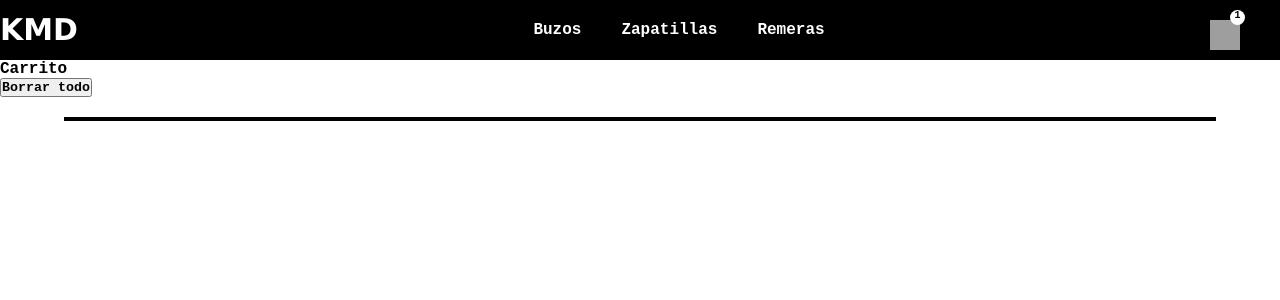
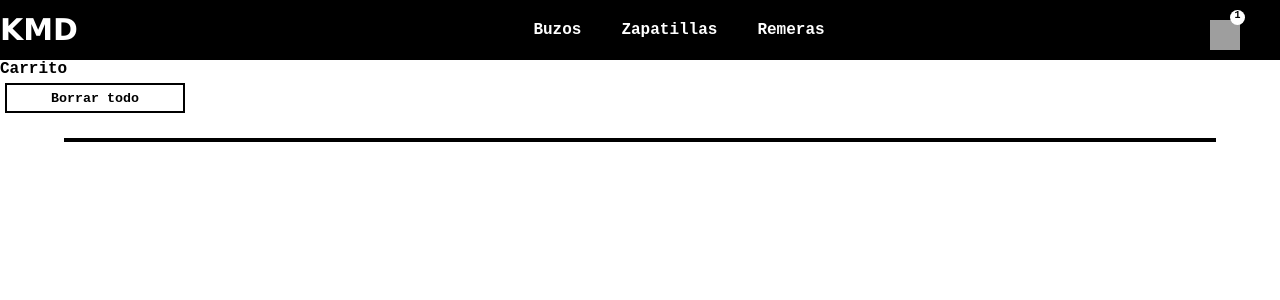
Before and after one commit to MatiSalda/React-CH, a React (Create React App) app: page /cart in a window 1280 px wide. Shown: the top 300 px of the page. Built offline with nearby package versions, Linux system fonts and the light colour scheme; grey boxes are pictures that could not be loaded.

Commit message:
estilos y funcionalidad

```diff
--- a/public/index.html
+++ b/public/index.html
@@ -8,8 +8,7 @@
     <meta
       name="description"
       content="Web site created using create-react-app"/>
-    <link rel="apple-touch-icon" href="%PUBLIC_URL%/logo192.png" />
-    <link rel="manifest" href="%PUBLIC_URL%/manifest.json" />
+
 
     <title>Tienda KMD</title>
   </head>
--- a/src/App.css
+++ b/src/App.css
@@ -293,6 +293,7 @@ p:link, p:visited, p:active{
 
 .containerCarrito{
   width: 90%;
+
   border: 2px solid black;
   display: flex;
   margin: 20px auto;
@@ -320,3 +321,25 @@ p:link, p:visited, p:active{
   width: 90%;
   background-color: black;
 }
+
+.borrarProducto{
+  background-color: white;
+  border: 2px black solid;
+  font-style: none;
+  height: 30px;
+  width: 180px;
+  margin: 5px;
+  cursor: pointer;
+  transition: all .2s;
+}
+
+.borrarTodo{
+  background-color: white;
+  border: 2px black solid;
+  font-style: none;
+  height: 30px;
+  width: 180px;
+  margin: 5px;
+  cursor: pointer;
+  transition: all .2s;
+}
--- a/src/components/cart.js
+++ b/src/components/cart.js
@@ -1,11 +1,13 @@
 import {CartContext } from "./cartContext"
 import { useContext } from "react"
+
 const Cart = () => {
     const {cartList,clear,removeItem} = useContext(CartContext);
+
     return (
         <>
         <p>Carrito</p>
-            <button onClick={clear}>Borrar todo</button>
+            <button className="borrarTodo" onClick={clear}>Borrar todo</button>
         <div className="containerCarrito">
 
 
@@ -14,11 +16,10 @@ const Cart = () => {
             <div className="cajaCarrito">
                 <div className="nombreProducto">{item.nombre}</div>
                     <div className="imagenProductoCarrito">
-                    <img  src={item.imagen}></img>
+                        <img  src={item.imagen}></img>
                     </div>
                 <div className="nombreProducto">${item.precio}</div>
-                <button onClick={()=> removeItem(item.id)}>algo</button>
-
+                <button className="borrarProducto" onClick={()=> removeItem(item.id)}>Borrar producto</button>
 
             </div>)
 
--- a/src/components/cartContext.js
+++ b/src/components/cartContext.js
@@ -7,10 +7,18 @@ const CartContextProvider = ({children}) => {
     const [cartList, setCartList ] = useState([])
 
     const addItem = (producto,cantidad) => {
-
+       if(isInCart(producto.id)) {
+        setCartList(cartList.map(product => {
+            return product.id === producto.id ? {
+                ...product, cantidad : product.cantidad + cantidad}  : producto
+        }))
+       } else {
+            setCartList([...cartList, {...producto, cantidad}])
+       }
     }
 
     const isInCart = (id) => cartList.find(product => product.id === parseInt(id)) ? true : false;
+
     const clear = () => {
         setCartList([])
     }
--- a/src/components/itemCount.js
+++ b/src/components/itemCount.js
@@ -36,7 +36,7 @@ const ItemCount = ({alerta,data}) => {
 <div onClick={sumar} className='btnSumar'></div>
 
         </div>
-        <button onClick={agregarCarrito} >Agregar al carrito</button>
+        <button className='btnAgregarCarrito' onClick={agregarCarrito} >Agregar al carrito</button>
         </div>
     )
 }
```
